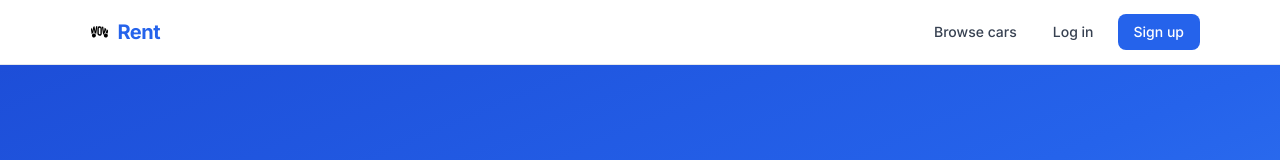
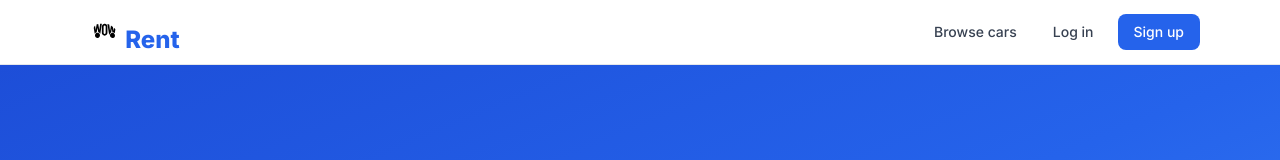
Before and after one commit to Cyb0rgCode/wowrent, a Next.js app: page / in a window 1280 px wide. Shown: the top 160 px of the page. Built offline with nearby package versions, Linux system fonts and the light colour scheme; no server answers; the database is empty.

Commit message:
Make logo larger and align baseline with Rent text

```diff
--- a/components/Navbar.tsx
+++ b/components/Navbar.tsx
@@ -17,13 +17,13 @@ export function Navbar({
   return (
     <header className="sticky top-0 z-30 border-b border-gray-200 bg-white/90 backdrop-blur">
       <div className="mx-auto flex h-16 max-w-6xl items-center justify-between px-4">
-        <Link href="/" className="flex items-center gap-0">
+        <Link href="/" className="flex items-end gap-0">
           <img
             src="/logo.svg"
             alt="wow"
-            className="h-8 w-auto -mr-0.5"
+            className="h-10 w-auto mb-0.5"
           />
-          <span className="text-xl font-bold tracking-tight text-brand-600">
+          <span className="text-2xl font-extrabold leading-none text-brand-600 -ml-1 mb-px">
             Rent
           </span>
         </Link>
```
